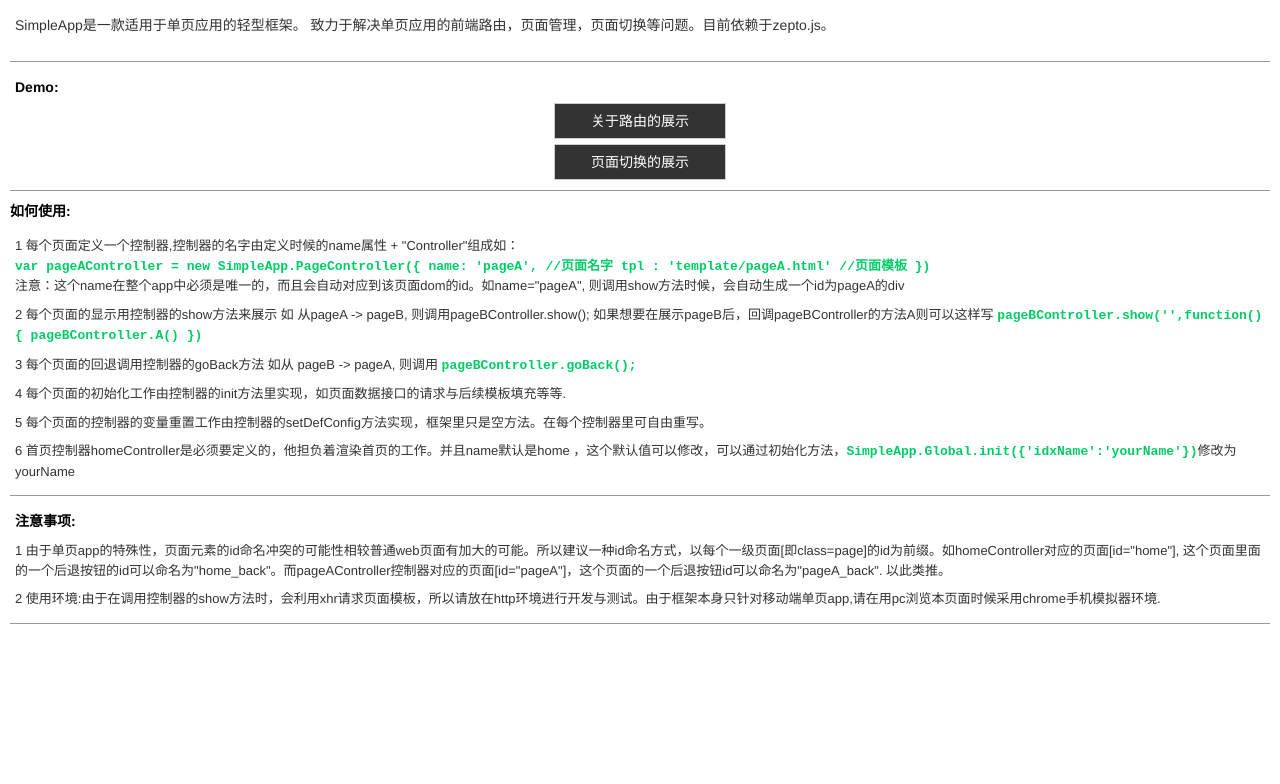
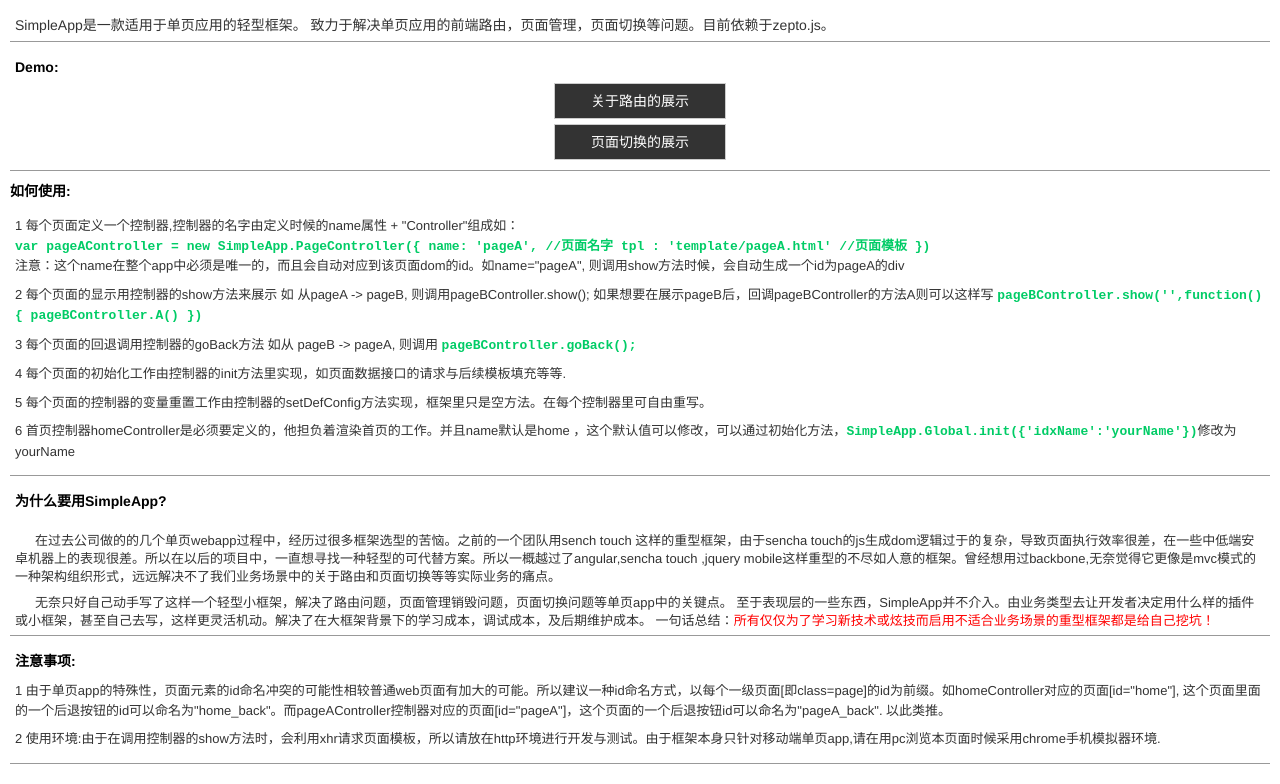
Before and after one commit to justok/SimpleApp, a plain HTML site: page template/home.html in a window 1280 px wide. Drawn offline with Linux system fonts and the light colour scheme; files that its build step writes are made by us from their sources.

Commit message:
添加框架产生背景

```diff
--- a/template/home.html
+++ b/template/home.html
@@ -16,10 +16,9 @@
 
 <section>
 SimpleApp是一款适用于单页应用的轻型框架。 致力于解决单页应用的前端路由，页面管理，页面切换等问题。目前依赖于zepto.js。
-<p class="desc">
+</section>
 
-</p>
-</section>
+
 
 <section>
 <h3>Demo:</h3>
@@ -64,6 +63,17 @@ SimpleApp是一款适用于单页应用的轻型框架。 致力于解决单页
 </section>
 
 <section>
+<h3>为什么要用SimpleApp?</h3>
+<div class="desc">
+<p>
+在过去公司做的的几个单页webapp过程中，经历过很多框架选型的苦恼。之前的一个团队用sench touch 这样的重型框架，由于sencha touch的js生成dom逻辑过于的复杂，导致页面执行效率很差，在一些中低端安卓机器上的表现很差。所以在以后的项目中，一直想寻找一种轻型的可代替方案。所以一概越过了angular,sencha touch ,jquery mobile这样重型的不尽如人意的框架。曾经想用过backbone,无奈觉得它更像是mvc模式的一种架构组织形式，远远解决不了我们业务场景中的关于路由和页面切换等等实际业务的痛点。
+</p>
+<p>无奈只好自己动手写了这样一个轻型小框架，解决了路由问题，页面管理销毁问题，页面切换问题等单页app中的关键点。 至于表现层的一些东西，SimpleApp并不介入。由业务类型去让开发者决定用什么样的插件或小框架，甚至自己去写，这样更灵活机动。解决了在大框架背景下的学习成本，调试成本，及后期维护成本。  一句话总结：<span class="red">所有仅仅为了学习新技术或炫技而启用不适合业务场景的重型框架都是给自己挖坑！</span>
+</p>
+</div>
+</section>
+
+<section>
 <h3>注意事项:</h3>
 	<ul class="rules">
     	<li>1 由于单页app的特殊性，页面元素的id命名冲突的可能性相较普通web页面有加大的可能。所以建议一种id命名方式，以每个一级页面[即class=page]的id为前缀。如homeController对应的页面[id="home"], 这个页面里面的一个后退按钮的id可以命名为"home_back"。而pageAController控制器对应的页面[id="pageA"]，这个页面的一个后退按钮id可以命名为"pageA_back".  以此类推。
```
